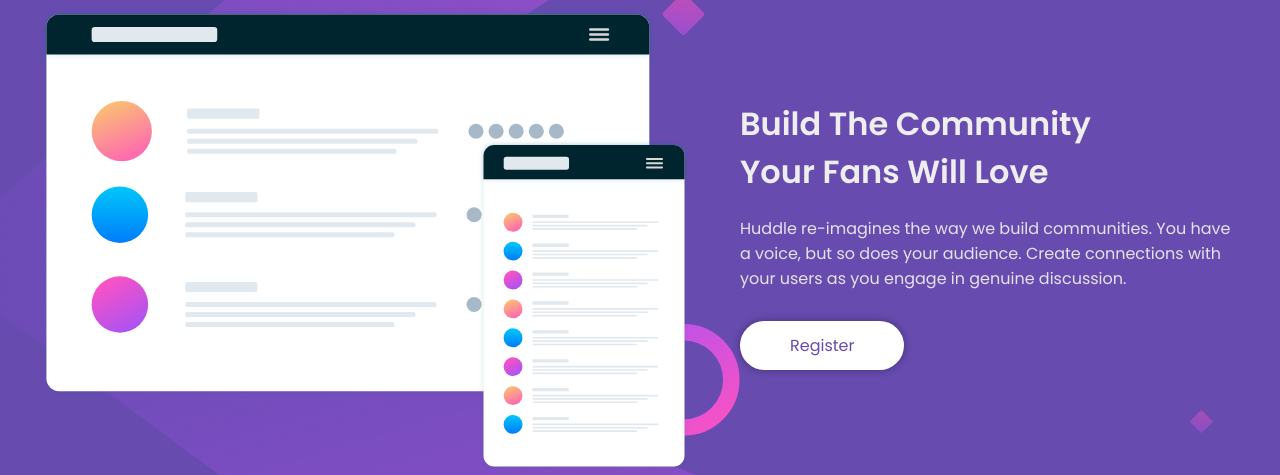
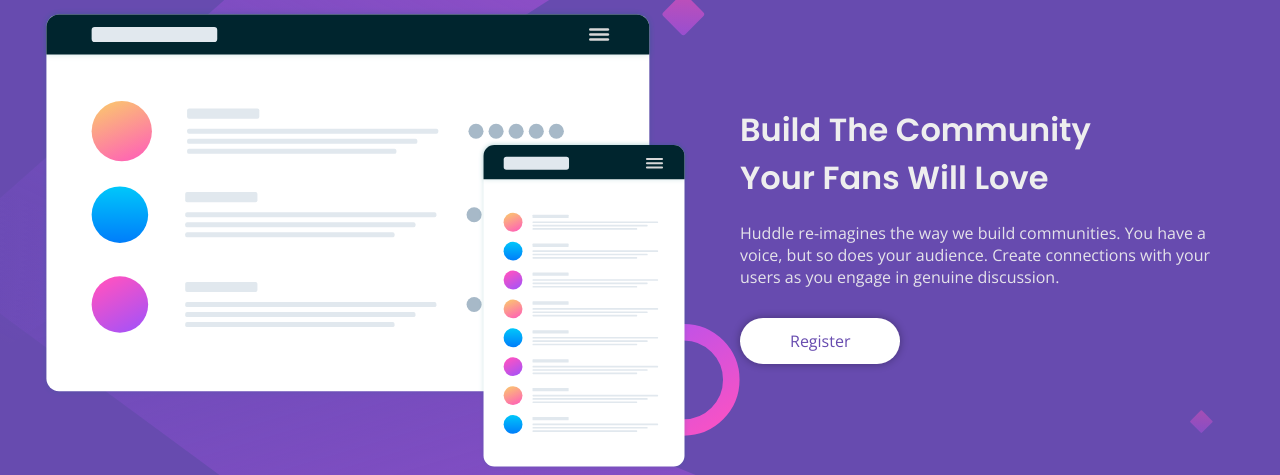
Before and after one commit to Sebastian-1406/huddle-landing-page-with-single-introductory-section-master, a plain HTML site: page index.html in a window 1280 px wide. Shown: the part 167-642 px from the top of the page. Drawn offline with nearby package versions, Linux system fonts and the light colour scheme.

Commit message:
Update app.css

```diff
--- a/app/app.css
+++ b/app/app.css
@@ -18,7 +18,6 @@ body{
     background: var(--morado);
     background-image: url("../images/bg-desktop.svg");
     background-size: contain;
-    font-family: 'Open Sans', sans-serif;
     font-family: 'Poppins', sans-serif;
 }
 
@@ -46,8 +45,11 @@ body{
     color: #eee;
 }
 .header .parrafo{
+    font-family: 'Open Sans', sans-serif;
     margin: 20px 0;
     color: #eeee;
+    font-weight: 400;
+
 }
 .header .btn{
     display: inline-block;
@@ -59,6 +61,8 @@ body{
     color: var(--morado);
     margin: 10px 0;
     transition: box-shadow , color, background  .5s;
+    font-family: 'Open Sans', sans-serif;
+    font-weight: 400;
 }
 .header .btn:hover{
     color: #eee;
```
